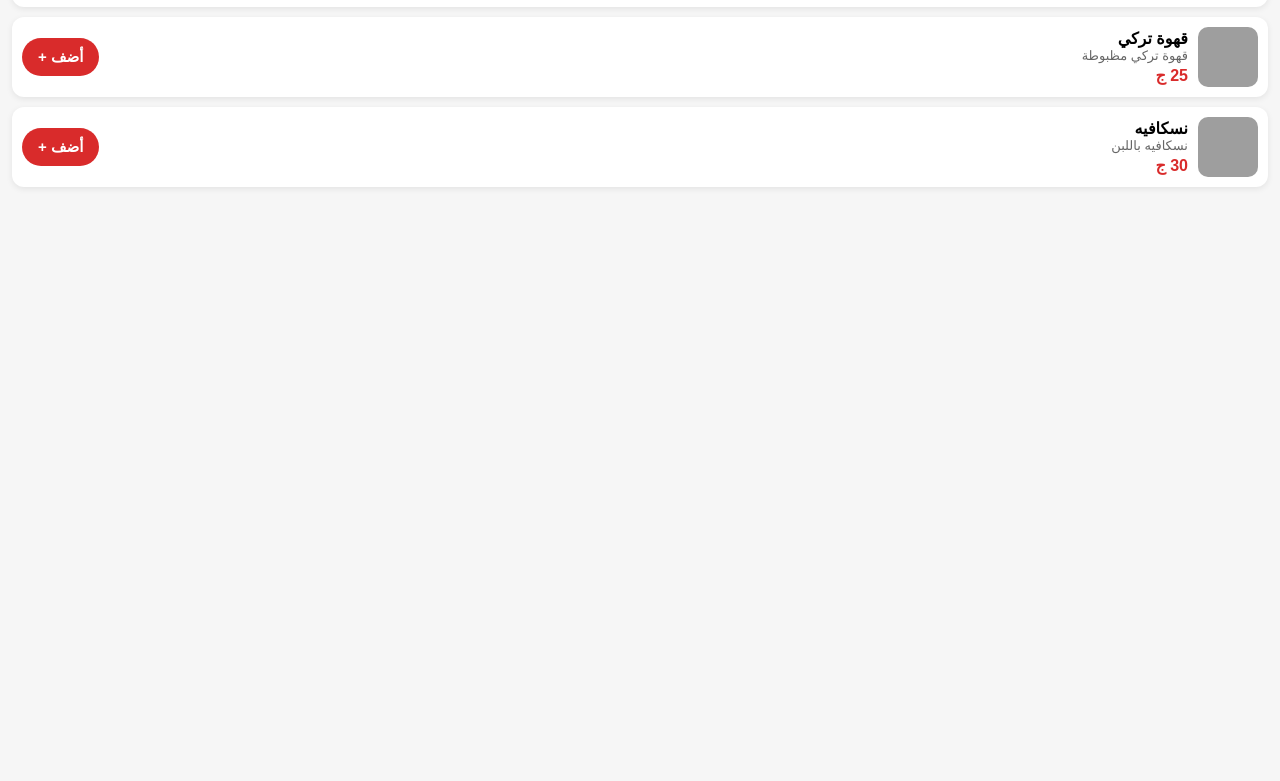
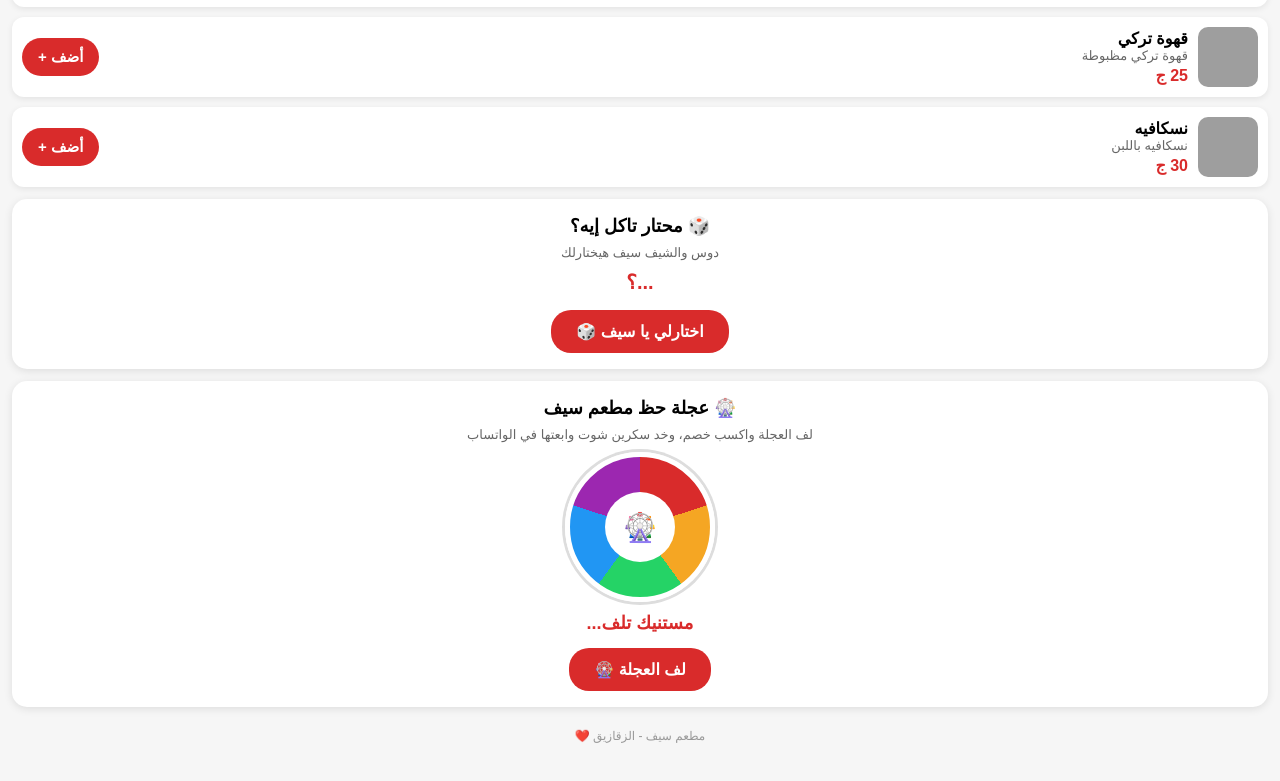
Before and after one commit to Seif77-cloud/seif_resturant, a plain HTML site: page index.html in a window 1280 px wide. Shown: the part 5637-6418 px from the top of the page. Before the commit the page ends 5996 px from the top, so only its background shows below. Drawn offline with Linux system fonts and the light colour scheme; grey boxes are pictures that could not be loaded.

```diff
--- a/index.html
+++ b/index.html
@@ -6,7 +6,7 @@
 <title>مطعم سيف</title>
 <style>
   *{box-sizing:border-box}
-  body{margin:0;font-family:Arial,sans-serif;background:#f6f6f6;padding-bottom:160px}
+  body{margin:0;font-family:Arial,sans-serif;background:#f6f6f6;padding-bottom:260px}
   header{background:#d92b2b;color:#fff;text-align:center;padding:18px 10px}
   header h1{margin:0;font-size:28px}
   header p{margin:5px 0 0;font-size:14px}
@@ -23,6 +23,12 @@
   .item .info span{color:#666;font-size:13px;display:block}
   .price{font-weight:bold;color:#d92b2b;margin-top:3px}
   .add{background:#d92b2b;color:#fff;border:0;padding:10px 16px;border-radius:20px;cursor:pointer;font-weight:bold;font-size:15px}
+  .creative{margin:12px;background:#fff;border-radius:15px;padding:16px;text-align:center;box-shadow:0 2px 8px rgba(0,0,0,.1)}
+  .creative h2{margin:0 0 8px;font-size:18px}
+  .creative p{color:#666;font-size:13px;margin:0 0 10px}
+  .big-btn{background:#d92b2b;color:#fff;border:0;padding:12px 25px;border-radius:20px;font-weight:bold;font-size:16px;cursor:pointer}
+  .wheel{width:150px;height:150px;border-radius:50%;background:conic-gradient(#d92b2b 0 20%, #f5a623 20% 40%, #25D366 40% 60%, #2196F3 60% 80%, #9c27b0 80% 100%);display:flex;align-items:center;justify-content:center;margin:10px auto;position:relative;border:5px solid #fff;box-shadow:0 0 0 3px #ddd;transition:transform 2s ease-out}
+  .wheel span{background:#fff;width:70px;height:70px;border-radius:50%;display:flex;align-items:center;justify-content:center;font-size:28px}
   .bottom-bar{position:fixed;bottom:66px;left:10px;right:10px;z-index:9999;background:#fff;border-radius:18px;box-shadow:0 2px 15px rgba(0,0,0,.25);padding:8px;display:flex;align-items:center;justify-content:space-between;gap:8px}
   .wa-btn{background:#25D366;color:#fff;height:44px;padding:0 14px;border-radius:25px;display:flex;align-items:center;gap:6px;font-weight:bold;font-size:14px;border:0;cursor:pointer}
   .cart-bar{position:fixed;bottom:0;left:0;right:0;z-index:10000;background:#111;color:#fff;padding:12px;display:flex;justify-content:space-between;align-items:center}
@@ -141,6 +147,24 @@
   <div class="item"><img src="https://images.unsplash.com/photo-1541167760496-1628856ab772?w=200"><div class="info"><b>نسكافيه</b><span>نسكافيه باللبن</span><div class="price">30 ج</div></div><button class="add" onclick="addItem('نسكافيه',30)">أضف +</button></div>
 </div>
 
+<!-- الحاجات الكريتيف - تحت خالص عشان الموقع ميكونش ضيق -->
+<div class="creative">
+  <h2>🎲 محتار تاكل إيه؟</h2>
+  <p>دوس والشيف سيف هيختارلك</p>
+  <div id="randomPick" style="font-size:20px;font-weight:bold;color:#d92b2b;min-height:30px;margin-bottom:10px">...؟</div>
+  <button class="big-btn" onclick="pickRandom()">اختارلي يا سيف 🎲</button>
+</div>
+
+<div class="creative">
+  <h2>🎡 عجلة حظ مطعم سيف</h2>
+  <p>لف العجلة واكسب خصم، وخد سكرين شوت وابعتها في الواتساب</p>
+  <div class="wheel" id="wheel"><span>🎡</span></div>
+  <div id="wheelResult" style="font-size:18px;font-weight:bold;color:#d92b2b;min-height:28px;margin:8px 0">مستنيك تلف...</div>
+  <button class="big-btn" onclick="spinWheel()">لف العجلة 🎡</button>
+</div>
+
+<div style="text-align:center;color:#999;font-size:12px;padding:10px">مطعم سيف - الزقازيق ❤️</div>
+
 <div class="bottom-bar">
   <div style="display:flex;align-items:center;gap:7px">
     <img src="https://api.qrserver.com/v1/create-qr-code/?size=250x250&data=https://seif77-cloud.github.io/seif_resturant/" style="width:48px;height:48px;border-radius:8px">
@@ -166,6 +190,25 @@ function showCat(cat,btn){
   });
   window.scrollTo({top:110,behavior:'smooth'});
 }
+function pickRandom(){
+  let foods=['بيتزا فراخ 🍕','دبل برجر 🍔','شاورما فراخ 🥙','كنافة نابلسية 🍮','كريب نوتيلا 🍫','مكرونة بالبشاميل 🍝','طاجن لحمة 🥘','ميلك شيك 🥛','وافل 🧇','فراخ مشوية 🍗','بيتزا سي فود 🍕','تشيز كيك 🍰'];
+  let pick=foods[Math.floor(Math.random()*foods.length)];
+  document.getElementById('randomPick').innerText='النهاردة هتاكل: '+pick;
+}
+let spinning=false;
+function spinWheel(){
+  if(spinning) return;
+  spinning=true;
+  let prizes=['خصم 10% 🎉','بيبسي مجاني 🥤','خصم 20% 🔥','حظ أوفر المرة الجاية 😅','بطاطس مجانية 🍟','خصم 15% 💰'];
+  let wheel=document.getElementById('wheel');
+  let deg=Math.floor(Math.random()*360)+1440;
+  wheel.style.transform='rotate('+deg+'deg)';
+  setTimeout(()=>{
+    let win=prizes[Math.floor(Math.random()*prizes.length)];
+    document.getElementById('wheelResult').innerText='كسبت: '+win;
+    spinning=false;
+  },2100);
+}
 function openForm(){if(cart.length==0){alert('السلة فاضية، اختار حاجة الأول');return;}document.getElementById('orderSummary').innerHTML='طلبك:<br>'+cart.join('<br>')+'<br><b>الإجمالي: '+total+' ج</b>';document.getElementById('overlay').classList.add('show');}
 function closeForm(){document.getElementById('overlay').classList.remove('show');}
 function sendOrder(){let name=document.getElementById('cName').value.trim();let phone=document.getElementById('cPhone').value.trim();let address=document.getElementById('cAddress').value.trim();if(name==''){alert('اكتب اسمك الأول');return;}if(phone==''||phone.length<10){alert('اكتب رقم موبايلك صح');return;}if(address==''){alert('اكتب عنوانك بالتفصيل');return;}let msg='طلب جديد من مطعم سيف 🍽️\n\n👤 الاسم: '+name+'\n📞 رقم العميل: '+phone+'\n📍 العنوان: '+address+'\n\n🛒 الطلب:\n'+cart.join('\n')+'\n\n💰 الإجمالي: '+total+' ج';window.open('https://wa.me/201205014931?text='+encodeURIComponent(msg),'_blank');}
```
